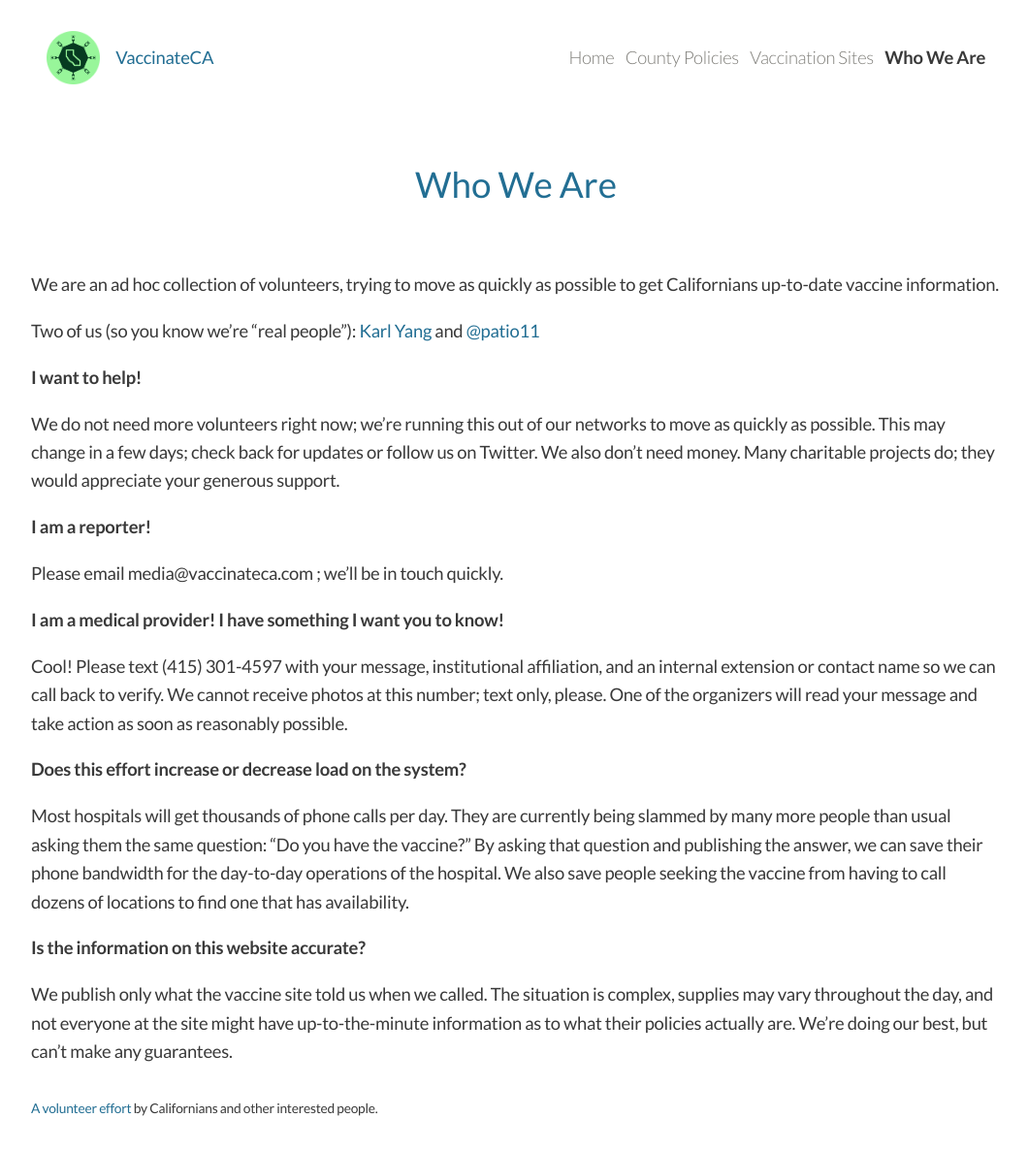
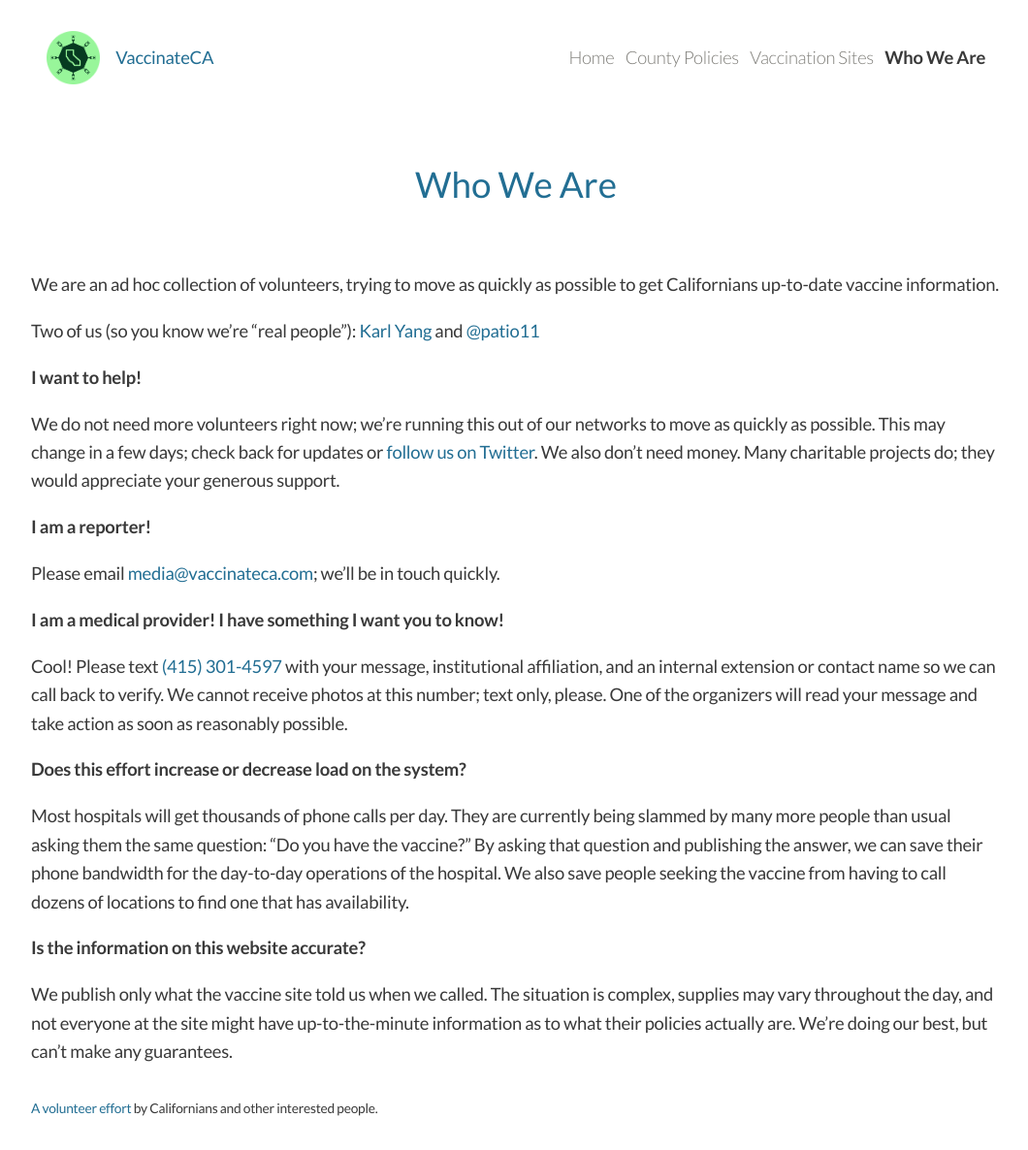
Before and after one commit to CAVaccineInventory/site, a Jekyll site: the page built from who-we-are.md, in a window 1280 px wide. Shown: the whole page at 97% size, without its empty margins (108-1168 px from the left). Built offline with Jekyll 4.4.1, drawn with Linux system fonts in a browser that asks for light colours; some of the changed lines change nothing that is shown.

Commit message:
Add links to 'Who We Are' page

```diff
--- a/who-we-are.md
+++ b/who-we-are.md
@@ -9,16 +9,16 @@
 
 **I want to help!**
 
-We do not need more volunteers right now; we're running this out of our networks to move as quickly as possible. This may change in a few days; check back for updates or follow us on Twitter.
+We do not need more volunteers right now; we're running this out of our networks to move as quickly as possible. This may change in a few days; check back for updates or [follow us on Twitter](https://twitter.com/{{ site.twitter_username }}).
 We also don't need money. Many charitable projects do; they would appreciate your generous support.
 
 **I am a reporter!**
 
-Please email media@vaccinateca.com ; we'll be in touch quickly.
+Please email [media@vaccinateca.com](mailto:media@vaccinateca.com); we'll be in touch quickly.
 
 **I am a medical provider! I have something I want you to know!**
 
-Cool! Please text (415) 301-4597 with your message, institutional affiliation, and an internal extension or contact name so we can call back to verify. We cannot receive photos at this number; text only, please.
+Cool! Please text [(415) 301-4597](tel:+14153014597) with your message, institutional affiliation, and an internal extension or contact name so we can call back to verify. We cannot receive photos at this number; text only, please.
 One of the organizers will read your message and take action as soon as reasonably possible.
 
 **Does this effort increase or decrease load on the system?**
```
